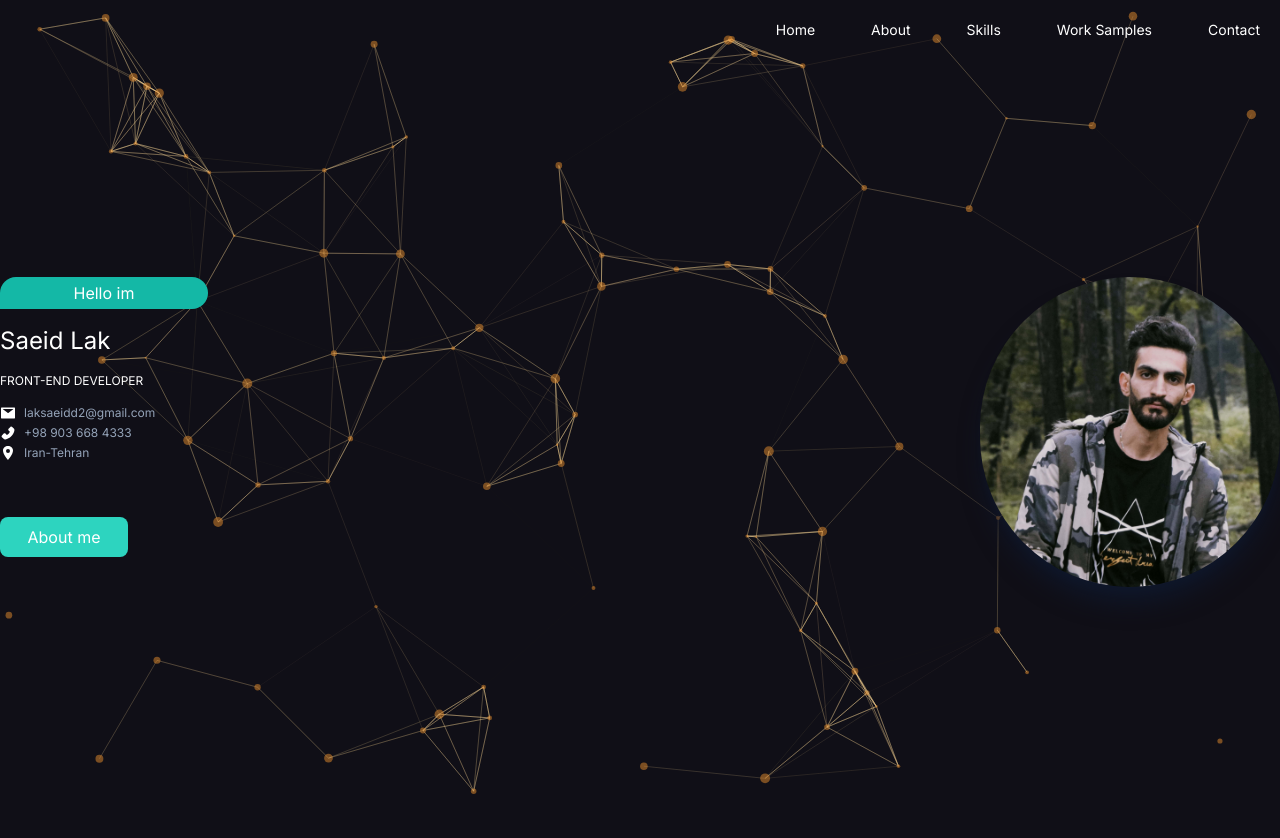
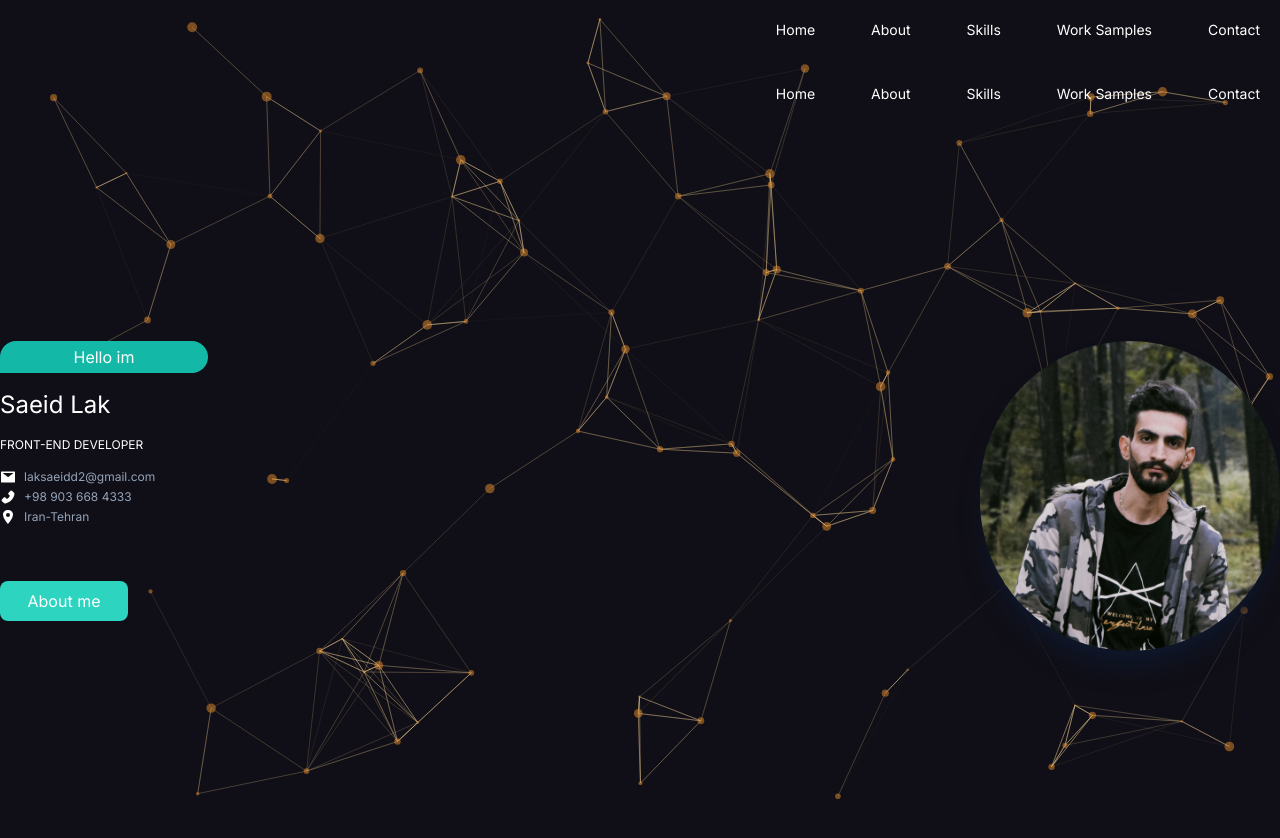
Before and after one commit to laksaeid/laksaeid-portfolio, a Next.js app: page / in a window 1280 px wide. Shown: the top 838 px of the page. Before the commit the page ends 800 px from the top, so only its background shows below. Built offline with nearby package versions, Linux system fonts and the light colour scheme.

Commit message:
move header to layout page

```diff
--- a/src/app/layout.tsx
+++ b/src/app/layout.tsx
@@ -1,5 +1,7 @@
+import { Header } from "@/layouts";
 import "./globals.css";
 import { Inter } from "next/font/google";
+import Particles from "@/components/particles";
 
 const inter = Inter({ subsets: ["latin"] });
 
@@ -14,9 +16,13 @@ export default function RootLayout({
   children: React.ReactNode;
 }) {
   return (
-    <html className="h-screen w-screen" lang="en">
-      <body className={"bg-primary w-screen h-screen " + inter.className}>
-        <div className="mx-auto max-w-7xl text-white h-full">{children}</div>
+    <html className="overflow-hidden" lang="en">
+      <body className={"bg-primary " + inter.className}>
+        <div className="mx-auto max-w-7xl text-white h-full">
+        <Header />
+          {children}
+          </div>
+        <Particles/>
       </body>
     </html>
   );
```
